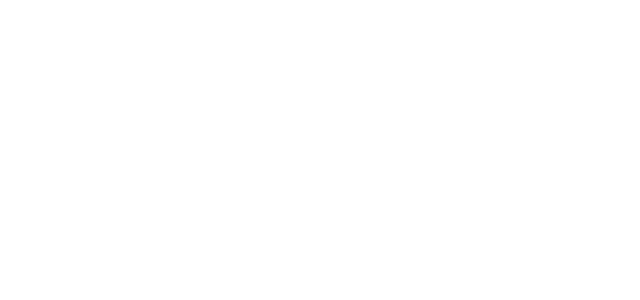
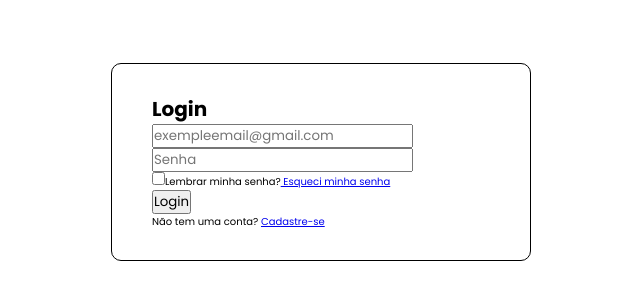
Before and after one commit to Eder-Rafael-Avila/pet-vibe, a React (Vite) app in the folder frontend/: page /Login in a window 1280 px wide. Before the commit this address had no page. Shown: the part 238-538 px from the top of the page, without its empty margins (319-959 px from the left). Built offline with nearby package versions, Linux system fonts and the light colour scheme; a web font is replaced by a local one.

Commit message:
Login
Fiz um pouco da parte de login, falta estilizar

```diff
--- a/frontend/src/components/header/index.jsx
+++ b/frontend/src/components/header/index.jsx
@@ -72,7 +72,7 @@ export default function Header({
             {!logado ? (
                 <div className="buttons">
                     <button>
-                        Entrar
+                        <NavLink to="/Login">Entrar</NavLink>
                     </button>
                     <button id='cadastro'>
                         Cadastrar
--- /dev/null
+++ b/frontend/src/components/login/index.jsx
@@ -0,0 +1,36 @@
+import './index.scss'
+import { Link } from 'react-router-dom'
+
+export default function Login(){
+
+    return(
+
+        <div className="page-login">
+            <div class="corpo">
+            <form>
+                <h1>Login</h1>
+                <div className="input">
+                <input type="email" placeholder='exempleemail@gmail.com' />
+
+                </div>
+                <div className="input">
+                    <input type="password" placeholder='Senha' />
+
+                </div>
+                <div className='LembrarSenha'>
+                    <label>
+                        <input type="checkbox"  />
+                        Lembrar minha senha?
+                    </label>
+                        <Link to="#"> Esqueci minha senha</Link>
+                    </div>
+                    <button type="submit">Login</button>
+
+                    <div className='Cadastrar'>
+                        <p>Não tem uma conta? <Link to="#">Cadastre-se</Link></p>
+                    </div>
+            </form>
+        </div>
+        </div>
+    )
+}
--- /dev/null
+++ b/frontend/src/components/login/index.scss
@@ -0,0 +1,15 @@
+.page-login{
+
+    .corpo{
+        display: flex;
+        justify-content: center;
+        align-items: center;
+        min-height: 100vh;
+    }
+    form{
+        width: 420px;
+        border: 1px solid black;
+        border-radius: 10px;
+        padding: 30px 40px;
+    }
+}
--- a/frontend/src/router.jsx
+++ b/frontend/src/router.jsx
@@ -1,12 +1,14 @@
 import { BrowserRouter, Routes, Route } from 'react-router-dom';
 
 import Home from './pages/page-home';
+import Login from './components/login';
 
 export default function Router() {
     return (
             <BrowserRouter>
                 <Routes>
                     <Route path='/' element={ <Home /> } />
+                    <Route path='/Login' element={<Login/>} />
                 </Routes>
             </BrowserRouter>
     );
```
Also changed, not shown: frontend/src/pages/page-login/index.jsx (added, +11 -0 lines), frontend/src/pages/page-login/index.scss (added), 1 other file (tests, documents, lock files or other folders).
